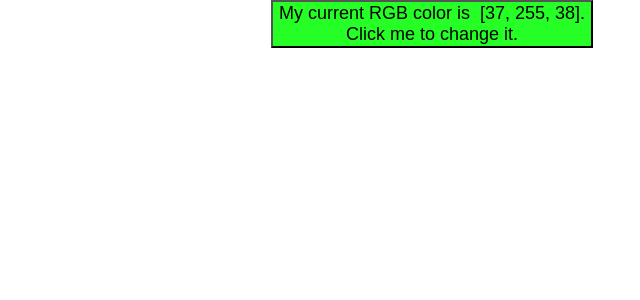
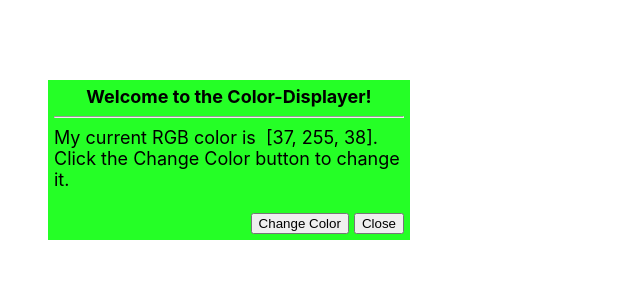
Before and after one commit to drjlevi6/react-color-button, a React (Create React App) app: page / in a window 1280 px wide. Shown: the top 300 px of the page, without its empty margins (208-848 px from the left). Built offline with nearby package versions, Linux system fonts and the light colour scheme.

Commit message:
Update src/index.js, src/index.css
index.js: added remaining HTHL elements; modified text.
index.css: adjusted positions, fonts.

```diff
--- a/public/index.html
+++ b/public/index.html
@@ -24,7 +24,7 @@
       work correctly both with client-side routing and a non-root public URL.
       Learn how to configure a non-root public URL by running `npm run build`.
     -->
-    <title>React Color Button</title>
+    <title>React Color Displayer</title>
   </head>
   <body>
     <noscript>You need to enable JavaScript to run this app.</noscript>
--- a/src/index.css
+++ b/src/index.css
@@ -14,8 +14,36 @@ code {
 
 .App {
   text-align: center;
+  align-items: center;
 }
 
-#colorButton{
+.main-col {
+  margin: auto;
+}
+
+.welcome-row {
+  text-align: center;
+  font-weight: 700;
+}
+
+.goodbye {
+  top: 10%;
+  left: 20%;
+  margin: auto;
+  position: absolute;
+  font-size: xx-large;
+  font-weight: 700;
+}
+
+#colorAlert{
+  width: 350px;
+  height: auto;
+  text-align: left;
   font-size: large;
+  font-weight: 400;
+  padding: 6px;
 }
+
+#buttonRow {
+  text-align: right;
+}
--- a/src/index.js
+++ b/src/index.js
@@ -6,8 +6,11 @@
 
 import React from 'react';
 import ReactDOM from 'react-dom';
-//import Container from 'react-bootstrap/container';
-//import Button from 'react-bootstrap/Button';
+import Container from 'react-bootstrap/container';
+import Row from 'react-bootstrap/Row';
+import Col from 'react-bootstrap/Col';
+import Button from 'react-bootstrap/Button';
+import Alert from 'react-bootstrap/Alert';
 import './index.css';
 
 class App extends React.Component {
@@ -27,15 +30,15 @@ class App extends React.Component {
   setButtonBackgroundColor() {
     const rgb = this.state;
     document.getElementById(
-      "colorButton").style.backgroundColor =
+      "colorAlert").style.backgroundColor =
       'rgb(' + rgb.r + ',' +  rgb.g + ',' + rgb.b + ')';
   }
 
   // Initialize the button's background color
   componentDidMount() {
+    const colorAlert = document.getElementById("colorAlert");
+    colorAlert.style.disply = 'block';
     this.setButtonBackgroundColor();
-    //this.setButtonTextColor();
-    //this.onChangeRGB();
  }
 
   // Change the button's background RGB color.
@@ -45,9 +48,9 @@ class App extends React.Component {
       this.getRandomRGBComponent(),
       this.getRandomRGBComponent()
     ];
-    // console.log('onChangeRGB(): state before new RGBs', this.state);
+    //console.log('onChangeRGB(): state before new RGBs', this.state);
     this.setState({ r: newR, g: newG, b: newB });
-    // console.log('onChangeRGB(): state after new RGBs', this.state);
+    //console.log('onChangeRGB(): state after new RGBs', this.state);
     this.setButtonBackgroundColor();
     this.setButtonTextColor();
   }
@@ -59,7 +62,7 @@ class App extends React.Component {
     var brightness = Math.floor((parseInt(rgb.r) +
     parseInt(rgb.g) + parseInt(rgb.b)) / 3);
     document.getElementById(
-      "colorButton").style.color =
+      "colorAlert").style.color =
       (brightness >= 110) ? "black" : "white";
   }
 
@@ -69,18 +72,41 @@ class App extends React.Component {
     setTimeout(this.onChangeRGB, 0);
   }
 
+  hideAlert() {
+      //alert('hideAlert');
+      document.getElementById("colorAlert").style.display = 'none';
+  }
+
   render() {
-    return (
-      <div className="App">
-        <button className='colorButton' id='colorButton'
-          onClick= {this.delayThenChangeRGB}>
-          <div>My current RGB color is &nbsp;
-            {this.getButtonRGBString()}.</div>
-          <div>Click me to change it.</div>
-        </button>
-      </div>
-    )
-  }
-}
+     return (
+    <Container className="App">
+      <Col className='main-col' xs={4}>
+       <div className='goodbye' id='goodbyeDiv'
+        fontSize='large'>Goodbye!</div>
+      <Alert className='goodbye overlay' id='colorAlert'>
+        <Alert.Heading className='welcome-row'>
+          Welcome to the Color-Displayer!
+        </Alert.Heading>
+        <hr />
+          My current RGB color is &nbsp;
+          {this.getButtonRGBString()}.
+        Click the Change Color button to change it.
+        <Row className='filler'>&nbsp;</Row>
+        <Row id='buttonRow' xs={6}>
+        <Button onClick={this.delayThenChangeRGB}>
+          Change Color
+        </Button>
+        &nbsp;
+        <Button onClick={this.hideAlert}>
+          Close
+        </Button>
+        </Row>
+
+      </Alert>
+      </Col>
+      </Container>
+   )
+  }                                 // render
+}                                   // class App
 
 ReactDOM.render(<App />, document.getElementById('root'))
```
Also changed, not shown: 1 other file (tests, documents, lock files or other folders).
